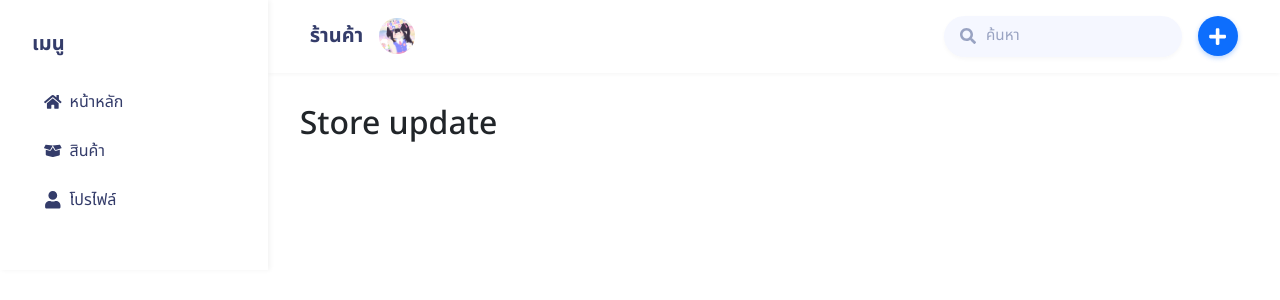
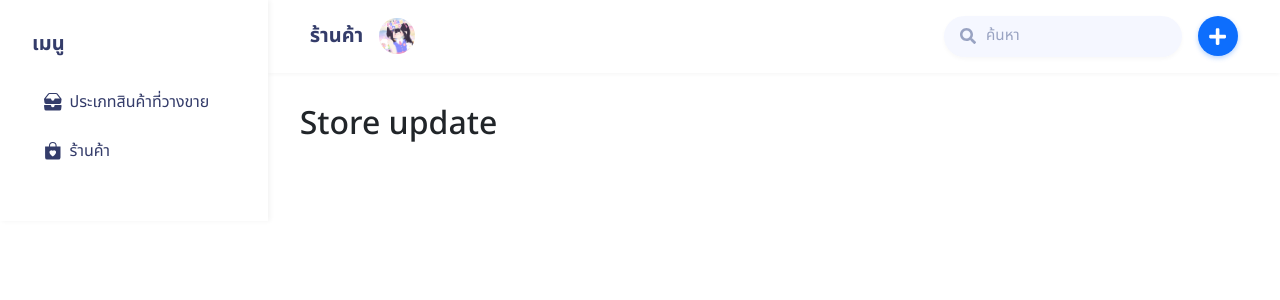
Before and after one commit to friday-shop/fridayshop-app, a React (Vite) app: page /store in a window 1280 px wide. Shown: the top 300 px of the page. Built offline with nearby package versions, Linux system fonts and the light colour scheme.

Commit message:
update icon sidebar

```diff
--- a/src/App.tsx
+++ b/src/App.tsx
@@ -9,12 +9,8 @@ import Store from './pages/Store';
 
 function getHeaderTitle(path: string) {
   switch (path) {
-    case '/':
-      return 'หน้าหลัก';
     case '/category':
       return 'ประเภทสินค้าที่วางขาย';
-    case '/product':
-      return 'สินค้า';
     case '/store':
       return 'ร้านค้า';
     default:
--- a/src/components/Layout/Layout.tsx
+++ b/src/components/Layout/Layout.tsx
@@ -1,13 +1,12 @@
 import { useState } from 'react';
 import { Link } from 'react-router-dom';
+import { BsFillInboxesFill } from "react-icons/bs";
+import { BsBagHeartFill } from "react-icons/bs";
 import './Layout.css';
 import {
   FaBars,
-  FaBoxOpen,
-  FaHome,
   FaPlus,
   FaSearch,
-  FaUser,
 } from 'react-icons/fa';
 import unknownImage from '../../assets/images/unknown.png';
 
@@ -31,6 +30,16 @@ function Layout({ headerTitle, avatarUrl, children }: LayoutProps) {
           <h5 className="mb-4 fw-bold text-primary">เมนู</h5>
           <ul className="list-unstyled">
             <li>
+              <Link to="/category" onClick={closeSidebar} className="menu-item">
+                <BsFillInboxesFill className="me-2" /> ประเภทสินค้าที่วางขาย
+              </Link>
+            </li>
+            <li>
+              <Link to="/store" onClick={closeSidebar} className="menu-item">
+                <BsBagHeartFill className="me-2" /> ร้านค้า
+              </Link>
+            </li>
+            {/* <li>
               <Link to="/" onClick={closeSidebar} className="menu-item">
                 <FaHome className="me-2" /> หน้าหลัก
               </Link>
@@ -44,7 +53,7 @@ function Layout({ headerTitle, avatarUrl, children }: LayoutProps) {
               <Link to="/category" onClick={closeSidebar} className="menu-item">
                 <FaUser className="me-2" /> โปรไฟล์
               </Link>
-            </li>
+            </li> */}
           </ul>
         </div>
       </div>
```
